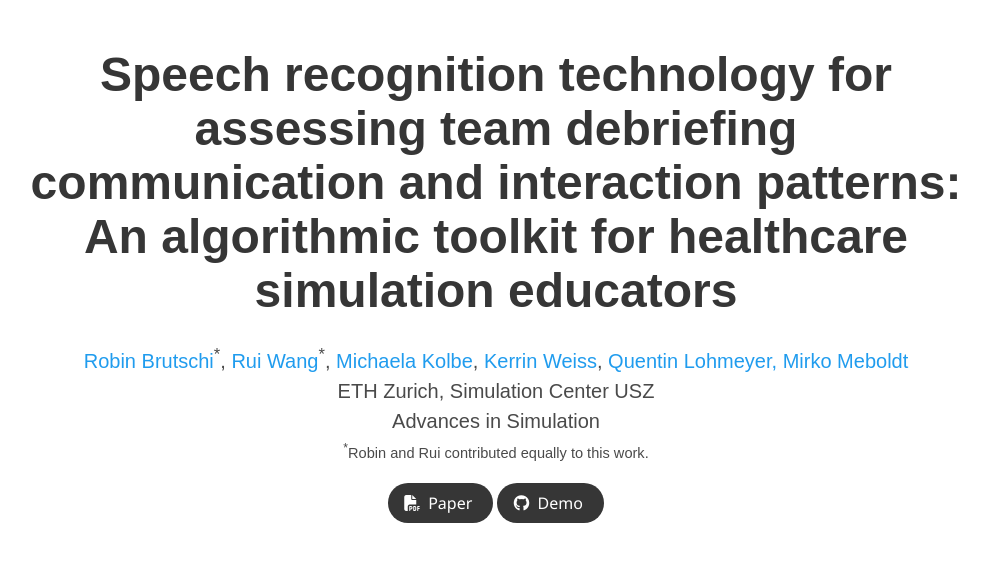
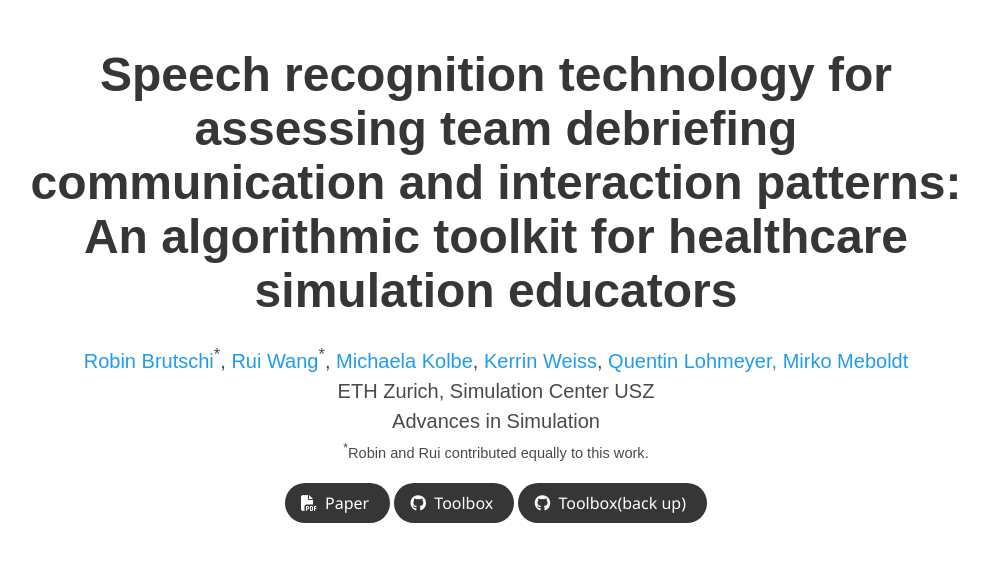
Before and after one commit to BatFaceWayne/Debriefing_Speakers, a plain HTML site: page index.html in a window 1280 px wide. Shown: the top 573 px of the page, without its empty margins (144-1132 px from the left). Drawn offline with nearby package versions, Linux system fonts and the light colour scheme; some icons are missing; a web font is replaced by a local one.

Commit message:
add new tool

```diff
--- a/index.html
+++ b/index.html
@@ -138,14 +138,23 @@ Advances in Simulation
 
                   <!-- Github link -->
                   <span class="link-block">
-                    <a href="https://pdzspeaker.batofgo.com/" target="_blank"
+                    <a href="https://pdzdebrief.batofgo.com/" target="_blank"
                     class="external-link button is-normal is-rounded is-dark">
                     <span class="icon">
                       <i class="fab fa-github"></i>
                     </span>
-                    <span>Demo</span>
+                    <span>Toolbox</span>
                   </a>
                 </span>
+                      <span class="link-block">
+                        <a href="https://pdzspeaker.batofgo.com/" target="_blank"
+                          class="external-link button is-normal is-rounded is-dark">
+                          <span class="icon">
+                            <i class="fab fa-github"></i>
+                          </span>
+                          <span>Toolbox(back up)</span>
+                        </a>
+                      </span>
 
 
                 <!-- ArXiv abstract Link -->
```
Also changed, not shown: static/images/bat.jpeg (added), static/images/bat.jpg (added), 1 other file.
